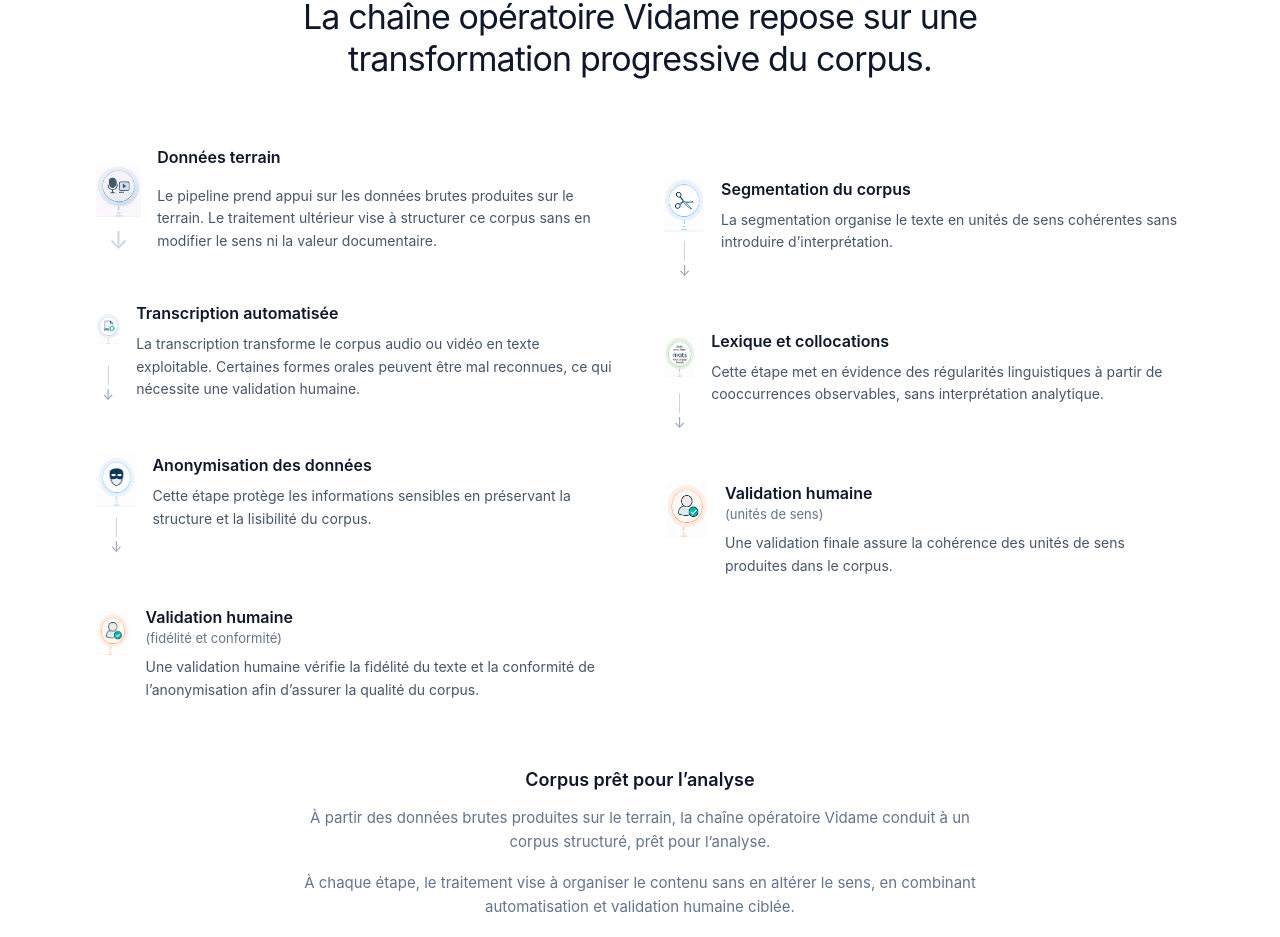
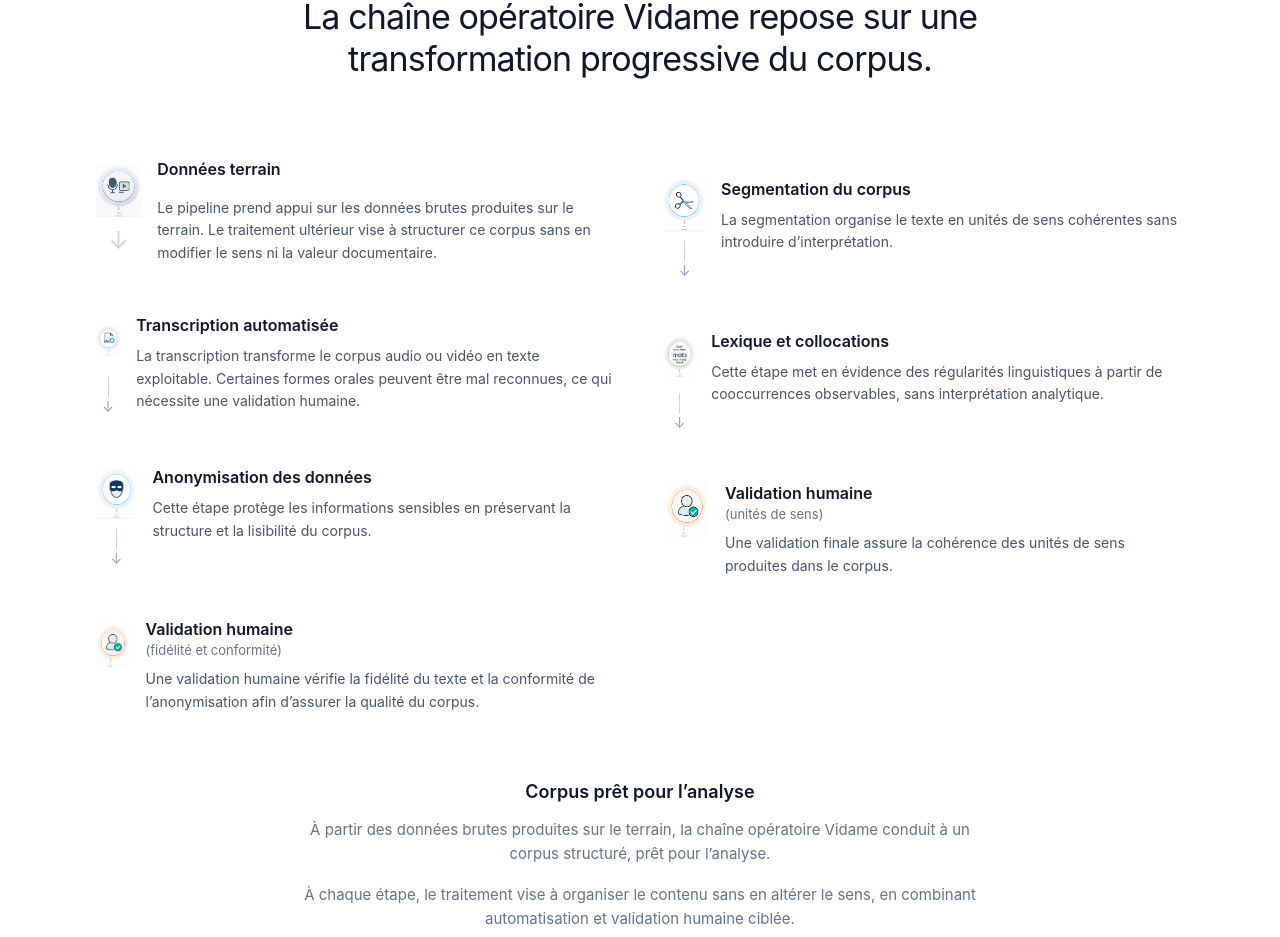
Before and after one commit to momopro21/vidame-recherche, a React (Vite) app: page / in a window 1280 px wide. Shown: the part 1941-2878 px from the top of the page. Built offline with nearby package versions, Linux system fonts and the light colour scheme; the HTML template or start-up script is replaced by a standard one.

Commit message:
Update App.tsx

```diff
--- a/src/App.tsx
+++ b/src/App.tsx
@@ -721,7 +721,7 @@ function Accueil({setPage,lang,}: {setPage: (page: string) => void;lang: "fr" |
    <div className="-mt-2 text-slate-300 text-2xl leading-none">↓</div>
   </div>
 
-  <div>
+<div className="mt-3">
     <h3 className="text-[16px] font-semibold text-slate-900">Données terrain</h3>
     <p className="mt-4 text-[14px] leading-relaxed text-slate-600">
       Le pipeline prend appui sur les données brutes produites sur le terrain. Le traitement ultérieur vise à structurer ce corpus sans en modifier le sens ni la valeur documentaire.
```
